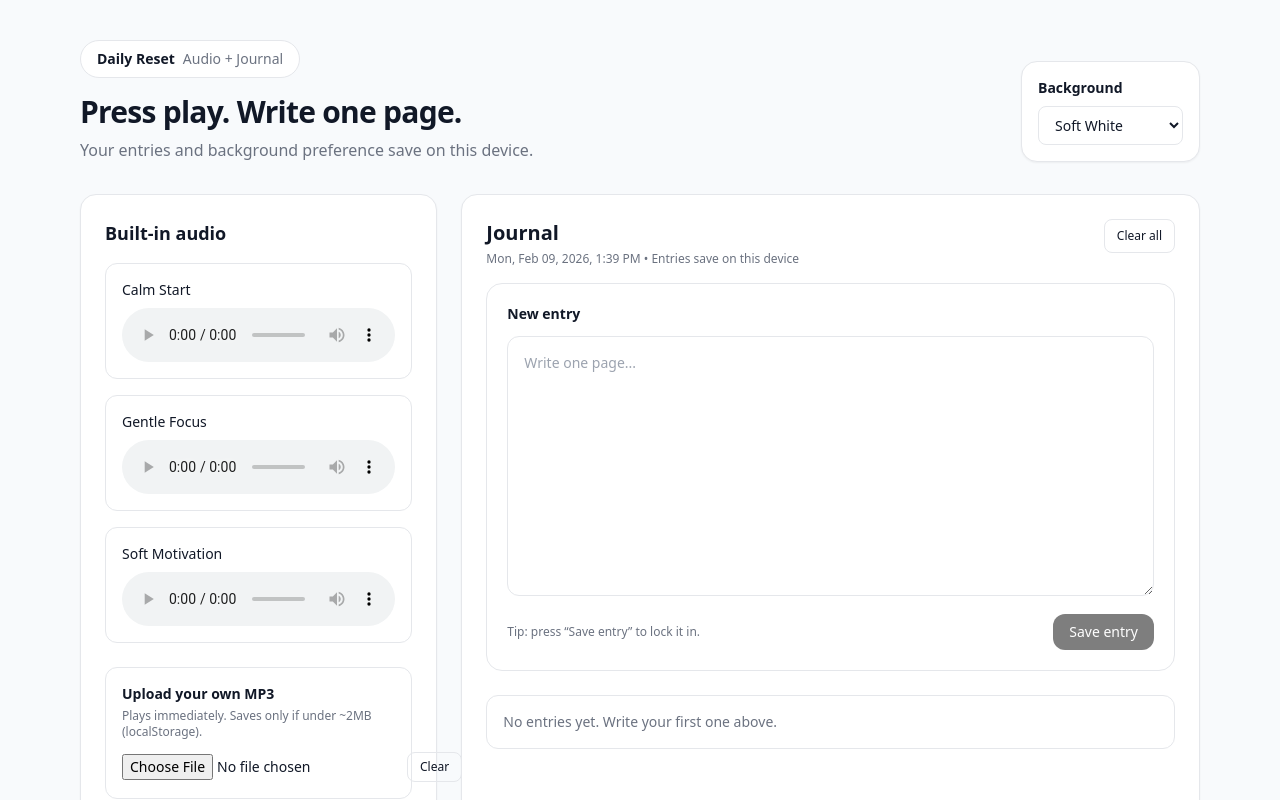
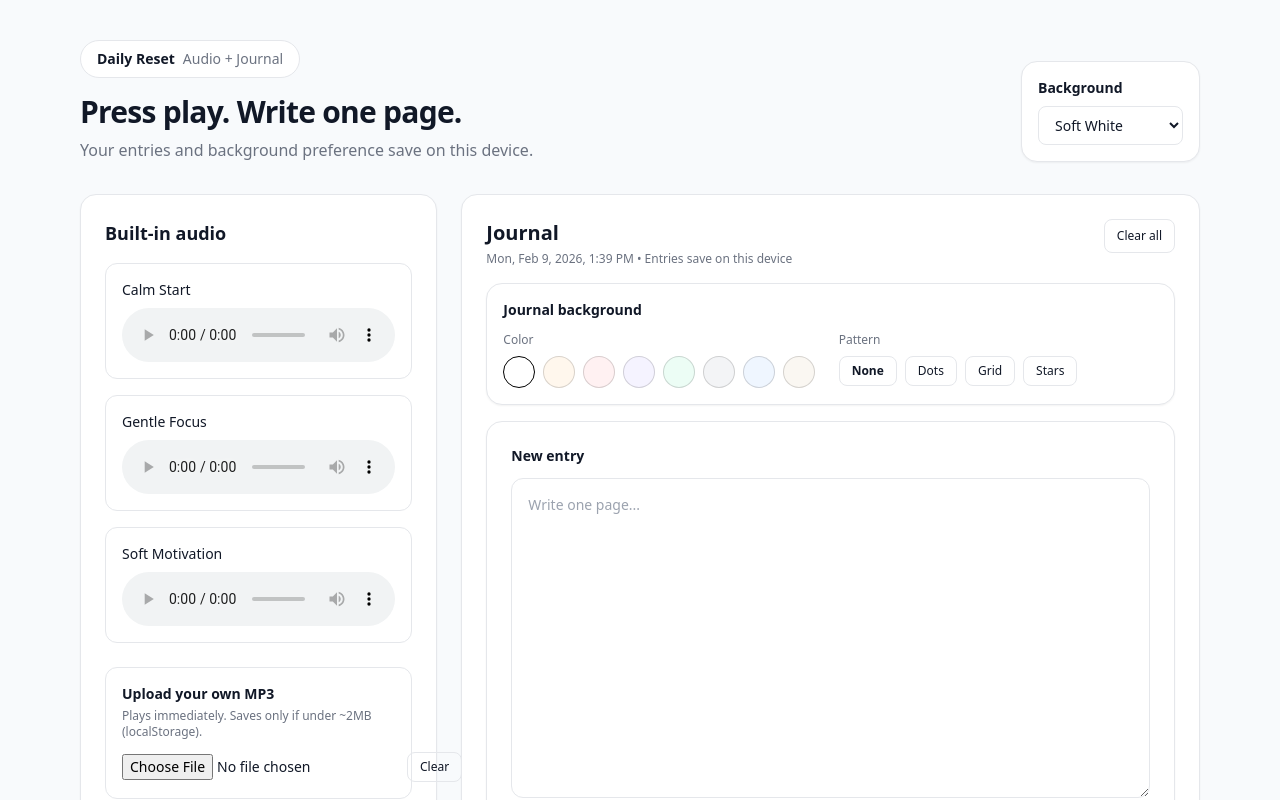
Before and after one commit to rainathecreatour-ops/Daily-Reset, a Next.js app: page / in a window 1280 px wide. Shown: the top 800 px of the page. Built offline with nearby package versions, Linux system fonts and the light colour scheme.

Commit message:
Update JournalWithEntries.tsx

```diff
--- a/components/JournalWithEntries.tsx
+++ b/components/JournalWithEntries.tsx
@@ -4,82 +4,181 @@ import React, { useEffect, useMemo, useState } from "react";
 
 type Entry = {
   id: string;
-  createdAt: number; // unix ms
   text: string;
+  createdAt: number;
+  updatedAt?: number;
 };
 
-const LS_KEY = "dailyreset_journal_entries";
+type Pattern = "none" | "dots" | "grid" | "stars";
 
-function formatDateTime(ts: number) {
-  try {
-    return new Date(ts).toLocaleString(undefined, {
+type Settings = {
+  bgColor: string;
+  pattern: Pattern;
+};
+
+const ENTRIES_KEY = "dailyreset_entries_v2";
+const SETTINGS_KEY = "dailyreset_journal_settings_v2";
+
+const BG_COLORS = [
+  { name: "Soft White", value: "#ffffff" },
+  { name: "Warm Cream", value: "#fff7ed" },
+  { name: "Pale Blush", value: "#fff1f2" },
+  { name: "Light Lavender", value: "#f5f3ff" },
+  { name: "Soft Mint", value: "#ecfdf5" },
+  { name: "Cool Gray", value: "#f3f4f6" },
+  { name: "Sky", value: "#eff6ff" },
+  { name: "Sand", value: "#faf7f2" },
+];
+
+const PATTERNS: { label: string; value: Pattern }[] = [
+  { label: "None", value: "none" },
+  { label: "Dots", value: "dots" },
+  { label: "Grid", value: "grid" },
+  { label: "Stars", value: "stars" },
+];
+
+function formatDateTime(ms: number) {
+  return new Date(ms).toLocaleString(undefined, {
     weekday: "short",
     month: "short",
-      day: "2-digit",
+    day: "numeric",
     year: "numeric",
     hour: "numeric",
     minute: "2-digit",
   });
-  } catch {
-    return String(ts);
 }
+
+function cardBackground(bgColor: string, pattern: Pattern): React.CSSProperties {
+  const base: React.CSSProperties = { backgroundColor: bgColor };
+
+  if (pattern === "none") return base;
+
+  if (pattern === "dots") {
+    return {
+      ...base,
+      backgroundImage:
+        "radial-gradient(rgba(0,0,0,0.12) 1px, transparent 1px)",
+      backgroundSize: "18px 18px",
+    };
+  }
+
+  if (pattern === "grid") {
+    return {
+      ...base,
+      backgroundImage:
+        "linear-gradient(rgba(0,0,0,0.08) 1px, transparent 1px), linear-gradient(90deg, rgba(0,0,0,0.08) 1px, transparent 1px)",
+      backgroundSize: "22px 22px",
+    };
+  }
+
+  // stars
+  return {
+    ...base,
+    backgroundImage:
+      "radial-gradient(rgba(0,0,0,0.18) 1px, transparent 1px), radial-gradient(rgba(0,0,0,0.10) 1px, transparent 1px)",
+    backgroundSize: "28px 28px, 44px 44px",
+    backgroundPosition: "0 0, 14px 18px",
+  };
 }
 
 export default function JournalWithEntries() {
-  const [text, setText] = useState("");
   const [entries, setEntries] = useState<Entry[]>([]);
+  const [draft, setDraft] = useState("");
 
-  // Load entries
+  const [editingId, setEditingId] = useState<string | null>(null);
+  const [editDraft, setEditDraft] = useState("");
+
+  const [settings, setSettings] = useState<Settings>({
+    bgColor: BG_COLORS[0].value,
+    pattern: "none",
+  });
+
+  // load entries + settings
   useEffect(() => {
     try {
-      const raw = localStorage.getItem(LS_KEY);
-      if (!raw) return;
-      const parsed = JSON.parse(raw) as Entry[];
+      const raw = localStorage.getItem(ENTRIES_KEY);
+      if (raw) {
+        const parsed = JSON.parse(raw);
         if (Array.isArray(parsed)) setEntries(parsed);
+      }
+    } catch {}
+
+    try {
+      const rawS = localStorage.getItem(SETTINGS_KEY);
+      if (rawS) {
+        const parsed = JSON.parse(rawS) as Settings;
+        if (parsed?.bgColor && parsed?.pattern) setSettings(parsed);
+      }
     } catch {}
   }, []);
 
-  // Save entries
+  // save entries
   useEffect(() => {
     try {
-      localStorage.setItem(LS_KEY, JSON.stringify(entries));
+      localStorage.setItem(ENTRIES_KEY, JSON.stringify(entries));
     } catch {}
   }, [entries]);
 
+  // save settings
+  useEffect(() => {
+    try {
+      localStorage.setItem(SETTINGS_KEY, JSON.stringify(settings));
+    } catch {}
+  }, [settings]);
+
   const nowLabel = useMemo(() => formatDateTime(Date.now()), []);
 
-  function saveEntry() {
-    const trimmed = text.trim();
-    if (!trimmed) return;
+  function addEntry() {
+    const text = draft.trim();
+    if (!text) return;
 
     const next: Entry = {
       id: crypto?.randomUUID?.() ? crypto.randomUUID() : String(Date.now()),
+      text,
       createdAt: Date.now(),
-      text: trimmed,
     };
 
     setEntries((prev) => [next, ...prev]);
-    setText("");
+    setDraft("");
+  }
+
+  function startEdit(e: Entry) {
+    setEditingId(e.id);
+    setEditDraft(e.text);
+  }
+
+  function cancelEdit() {
+    setEditingId(null);
+    setEditDraft("");
+  }
+
+  function saveEdit(id: string) {
+    const text = editDraft.trim();
+    if (!text) return;
+
+    setEntries((prev) =>
+      prev.map((e) => (e.id === id ? { ...e, text, updatedAt: Date.now() } : e))
+    );
+    cancelEdit();
   }
 
   function deleteEntry(id: string) {
     setEntries((prev) => prev.filter((e) => e.id !== id));
+    if (editingId === id) cancelEdit();
   }
 
   function clearAll() {
     setEntries([]);
-    setText("");
-    try {
-      localStorage.removeItem(LS_KEY);
-    } catch {}
+    cancelEdit();
   }
 
   return (
-    <div>
-      <div className="mb-4 flex items-start justify-between gap-4">
+    <div className="space-y-4">
+      {/* Header */}
+      <div className="flex items-start justify-between gap-3">
         <div>
           <h2 className="text-xl font-semibold">Journal</h2>
-          <p className="text-xs text-[var(--muted)] mt-1">
+          <p className="mt-1 text-xs text-[var(--muted)]">
             {nowLabel} • Entries save on this device
           </p>
         </div>
@@ -87,67 +186,166 @@ export default function JournalWithEntries() {
         <button
           type="button"
           onClick={clearAll}
-          className="rounded-lg border border-[var(--border)] px-3 py-2 text-xs hover:bg-gray-50"
+          className="rounded-lg border border-[var(--border)] bg-white px-3 py-2 text-xs hover:bg-gray-50"
         >
           Clear all
         </button>
       </div>
 
-      {/* Bigger writing area */}
-      <div className="rounded-2xl border border-[var(--border)] p-5">
+      {/* Journal-only background controls (colors + patterns) */}
+      <div className="rounded-2xl border border-[var(--border)] bg-white p-4 shadow-sm">
+        <div className="text-sm font-semibold">Journal background</div>
+
+        <div className="mt-3 grid gap-4 sm:grid-cols-2">
+          <div>
+            <div className="text-xs text-[var(--muted)] mb-2">Color</div>
+            <div className="flex flex-wrap gap-2">
+              {BG_COLORS.map((c) => (
+                <button
+                  key={c.value}
+                  type="button"
+                  onClick={() =>
+                    setSettings((s) => ({ ...s, bgColor: c.value }))
+                  }
+                  className="h-8 w-8 rounded-full border"
+                  style={{
+                    backgroundColor: c.value,
+                    borderColor:
+                      settings.bgColor === c.value ? "black" : "rgba(0,0,0,0.15)",
+                  }}
+                  title={c.name}
+                />
+              ))}
+            </div>
+          </div>
+
+          <div>
+            <div className="text-xs text-[var(--muted)] mb-2">Pattern</div>
+            <div className="flex flex-wrap gap-2">
+              {PATTERNS.map((p) => (
+                <button
+                  key={p.value}
+                  type="button"
+                  onClick={() =>
+                    setSettings((s) => ({ ...s, pattern: p.value }))
+                  }
+                  className={`rounded-lg border px-3 py-1.5 text-xs hover:bg-gray-50 ${
+                    settings.pattern === p.value ? "font-semibold" : ""
+                  }`}
+                >
+                  {p.label}
+                </button>
+              ))}
+            </div>
+          </div>
+        </div>
+      </div>
+
+      {/* New Entry */}
+      <div
+        className="rounded-2xl border border-[var(--border)] p-6 shadow-sm"
+        style={cardBackground(settings.bgColor, settings.pattern)}
+      >
         <div className="text-sm font-semibold">New entry</div>
 
         <textarea
-          value={text}
-          onChange={(e) => setText(e.target.value)}
+          value={draft}
+          onChange={(e) => setDraft(e.target.value)}
           placeholder="Write one page..."
-          className="mt-3 w-full min-h-[260px] rounded-xl border border-[var(--border)] p-4 text-sm outline-none focus:ring-2 focus:ring-black/10"
+          className="mt-3 w-full min-h-[320px] rounded-xl border border-[var(--border)] bg-white/80 p-4 text-sm outline-none focus:ring-2 focus:ring-black/10"
         />
 
-        <div className="mt-3 flex items-center justify-between">
+        <div className="mt-3 flex items-center justify-between gap-3">
           <div className="text-xs text-[var(--muted)]">
             Tip: press “Save entry” to lock it in.
           </div>
 
           <button
             type="button"
-            onClick={saveEntry}
+            onClick={addEntry}
             className="rounded-xl bg-black px-4 py-2 text-sm text-white hover:opacity-90 disabled:opacity-50"
-            disabled={!text.trim()}
+            disabled={!draft.trim()}
           >
             Save entry
           </button>
         </div>
       </div>
 
-      {/* Entry list */}
-      <div className="mt-6 space-y-4">
+      {/* Entries */}
+      <div className="rounded-2xl border border-[var(--border)] bg-white p-4">
         {entries.length === 0 ? (
-          <div className="rounded-xl border border-[var(--border)] p-4 text-sm text-[var(--muted)]">
+          <div className="text-sm text-[var(--muted)]">
             No entries yet. Write your first one above.
           </div>
         ) : (
-          entries.map((e) => (
-            <div key={e.id} className="rounded-2xl border border-[var(--border)] p-5">
-              <div className="flex items-start justify-between gap-4">
+          <div className="space-y-3">
+            {entries.map((e) => {
+              const isEditing = editingId === e.id;
+              return (
+                <div
+                  key={e.id}
+                  className="rounded-xl border border-[var(--border)] p-4"
+                >
+                  <div className="flex items-start justify-between gap-3">
                     <div className="text-xs text-[var(--muted)]">
-                  {formatDateTime(e.createdAt)}
+                      Created: {formatDateTime(e.createdAt)}
+                      {e.updatedAt ? ` • Edited: ${formatDateTime(e.updatedAt)}` : ""}
                     </div>
 
+                    <div className="flex items-center gap-2">
+                      {!isEditing ? (
+                        <>
+                          <button
+                            type="button"
+                            onClick={() => startEdit(e)}
+                            className="rounded-lg border border-[var(--border)] px-3 py-1.5 text-xs hover:bg-gray-50"
+                          >
+                            Edit
+                          </button>
                           <button
                             type="button"
                             onClick={() => deleteEntry(e.id)}
-                  className="text-xs underline text-[var(--muted)] hover:text-black"
+                            className="rounded-lg border border-[var(--border)] px-3 py-1.5 text-xs hover:bg-gray-50"
                           >
                             Delete
                           </button>
+                        </>
+                      ) : (
+                        <>
+                          <button
+                            type="button"
+                            onClick={() => saveEdit(e.id)}
+                            className="rounded-lg bg-black px-3 py-1.5 text-xs text-white hover:opacity-90"
+                          >
+                            Save
+                          </button>
+                          <button
+                            type="button"
+                            onClick={cancelEdit}
+                            className="rounded-lg border border-[var(--border)] px-3 py-1.5 text-xs hover:bg-gray-50"
+                          >
+                            Cancel
+                          </button>
+                        </>
+                      )}
+                    </div>
                   </div>
 
-              <div className="mt-3 whitespace-pre-wrap text-sm leading-6">
+                  {!isEditing ? (
+                    <pre className="mt-3 whitespace-pre-wrap text-sm leading-relaxed">
                       {e.text}
+                    </pre>
+                  ) : (
+                    <textarea
+                      value={editDraft}
+                      onChange={(ev) => setEditDraft(ev.target.value)}
+                      className="mt-3 w-full min-h-[180px] rounded-xl border border-[var(--border)] p-3 text-sm outline-none"
+                    />
+                  )}
                 </div>
+              );
+            })}
           </div>
-          ))
         )}
       </div>
     </div>
```
Lines whose indentation alone changed are shown as unchanged.
